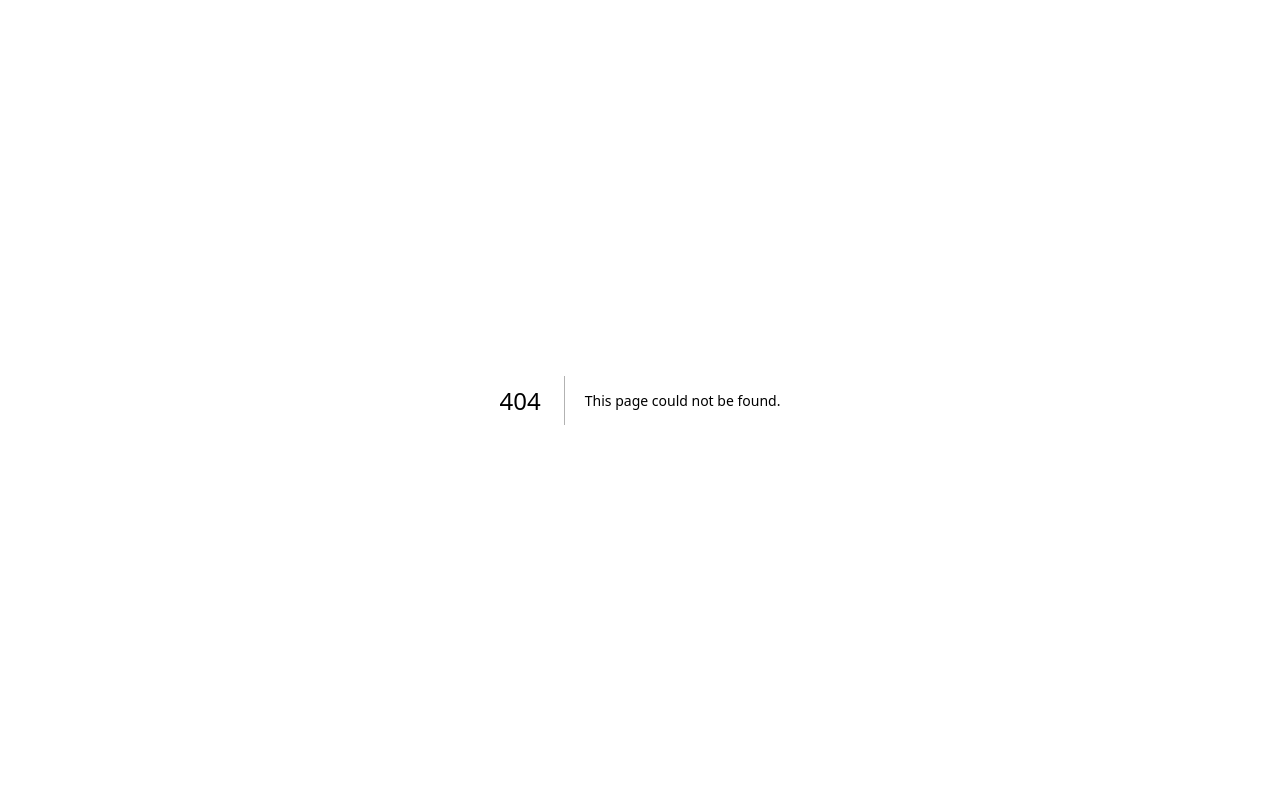
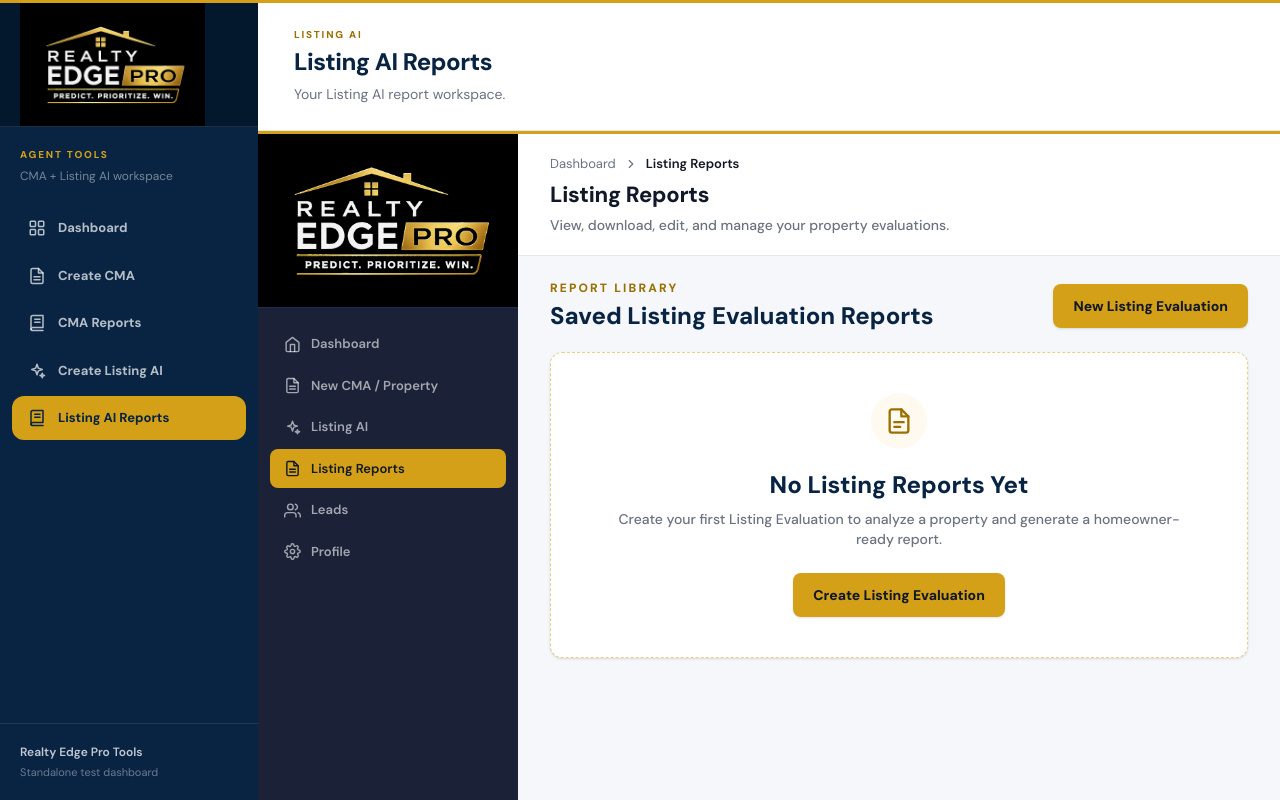
Before and after one commit to gregpett86/listingpilot-ai, a Next.js app: page /tools/listing-ai-reports in a window 1280 px wide. Before the commit this address had no page. Built offline with nearby package versions, Linux system fonts and the light colour scheme.

Commit message:
Build isolated CMA and Listing AI tools dashboard

```diff
--- /dev/null
+++ b/src/app/tools/listing-ai-reports/page.tsx
@@ -0,0 +1,11 @@
+import { RepToolsShell, ToolsPageHeader } from "@/components/rep-tools-shell";
+import { ListingReportsPage } from "@/app/listing-reports/listing-reports-client";
+
+export default function ToolsListingAiReportsPage() {
+  return (
+    <RepToolsShell activeLabel="Listing AI Reports">
+      <ToolsPageHeader eyebrow="LISTING AI" title="Listing AI Reports" description="Your Listing AI report workspace." />
+      <ListingReportsPage />
+    </RepToolsShell>
+  );
+}
```
